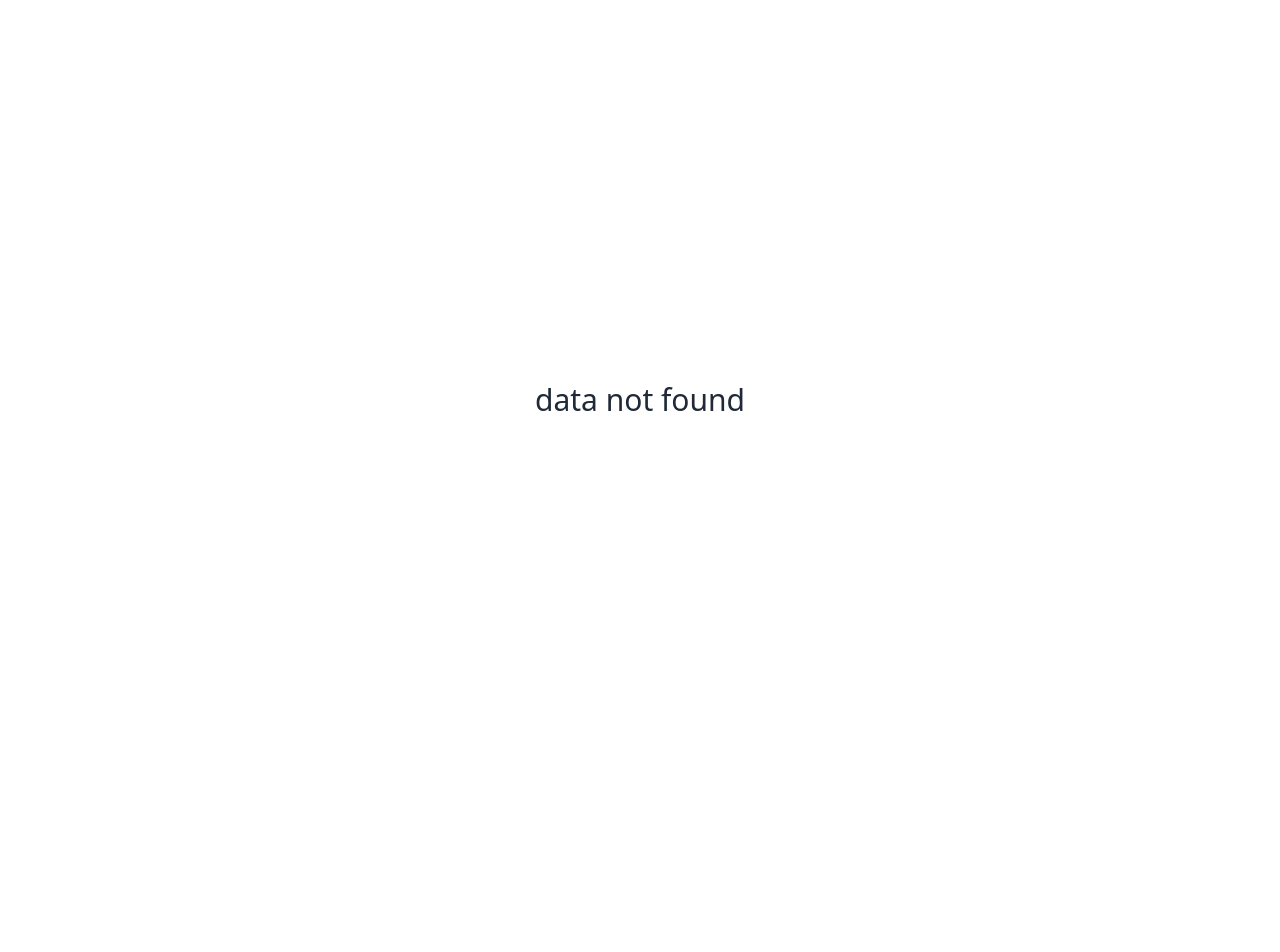
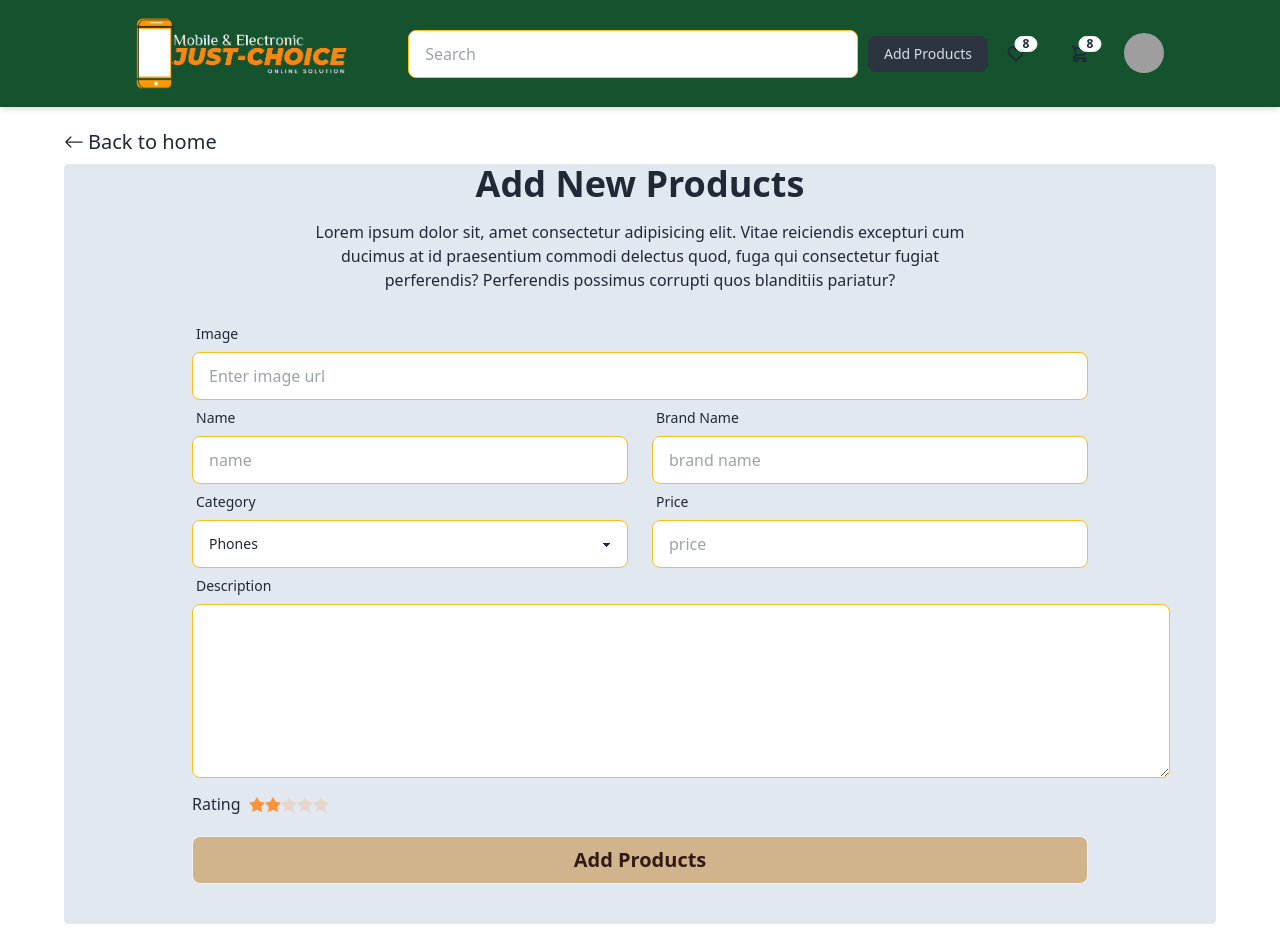
Before and after one commit to Jahangir506/brand-shop-client-repo, a React (Vite) app: page /addProducts in a window 1280 px wide. Before the commit this address had no page. Shown: the top 952 px of the page. Before the commit the page ends 800 px from the top, so only its background shows below. Built offline with nearby package versions, Linux system fonts and the light colour scheme; grey boxes are pictures that could not be loaded.

Commit message:
add product router create

```diff
--- a/package.json
+++ b/package.json
@@ -20,7 +20,8 @@
     "react-router-dom": "^6.17.0",
     "react-slick": "^0.29.0",
     "react-slideshow-image": "^4.3.0",
-    "sort-by": "^0.0.2"
+    "sort-by": "^0.0.2",
+    "sweetalert2": "^11.7.32"
   },
   "devDependencies": {
     "@types/react": "^18.2.15",
--- a/src/components/Shared/Header/Navbar.jsx
+++ b/src/components/Shared/Header/Navbar.jsx
@@ -9,7 +9,7 @@ const Navbar = () => {
         <NavLink
           to="/"
           className={({ isActive, isPending }) =>
-            isPending ? "pending" : isActive ? "active" : ""
+            isPending ? "pending" : isActive ? "bg-orange-500" : ""
           }
         >
           Home
@@ -82,7 +82,7 @@ const Navbar = () => {
           <input
             type="text"
             placeholder="Search"
-            className="input input-bordered w-[450px] bg-slate-200"
+            className="input input-bordered w-[450px] select-warning"
           />
         </div>
         <div className="w-1/2 navbar-end">
--- /dev/null
+++ b/src/pages/AddProductForm/AddProductForm.jsx
@@ -0,0 +1,204 @@
+import { BsArrowLeft } from "react-icons/bs";
+import { Link } from "react-router-dom";
+import Swal from "sweetalert2";
+import Footer from "../Footer/Footer";
+
+const AddProductForm = () => {
+  const handleAddProducts = (e) => {
+    e.preventDefault();
+    const form = e.target;
+    const name = form.name.value;
+    const chef = form.chef.value;
+    const supplier = form.supplier.value;
+    const taste = form.supplier.value;
+    const details = form.details.value;
+    const photo = form.photo.value;
+    const newCoffee = { name, chef, supplier, taste, details, photo };
+    console.log(newCoffee);
+
+    fetch(
+      "https://coffee-master-projects-bd2023-server-hcdcf6bwh-jahangir506.vercel.app/coffee",
+      {
+        method: "POST",
+        headers: {
+          "content-type": "application/json",
+        },
+        body: JSON.stringify(newCoffee),
+      }
+    )
+      .then((res) => res.json())
+      .then((data) => {
+        console.log(data);
+        if (data.insertedId) {
+          Swal.fire({
+            title: "success!",
+            text: "Products Added Successfully",
+            icon: "success",
+            confirmButtonText: "ok",
+          });
+        }
+      });
+  };
+
+  return (
+    <>
+      <div className="mt-28 max-w-7xl mx-auto">
+        <div className="max-w-6xl mx-auto mt-32">
+            <Link to="/">
+              <h4 className="font-rancho text-xl flex items-center">
+                <BsArrowLeft/>
+                 <span className="ml-1">Back to home</span>
+                </h4>
+            </Link>
+          <div className="bg-slate-200 rounded mt-2 mb-20 pb-4">
+            <div className="text-center">
+              <h1 className="text-4xl font-semibold font-rancho">
+                Add New Products
+              </h1>
+              <p className="max-w-2xl mx-auto my-4">
+                Lorem ipsum dolor sit, amet consectetur adipisicing elit. Vitae
+                reiciendis excepturi cum ducimus at id praesentium commodi
+                delectus quod, fuga qui consectetur fugiat perferendis?
+                Perferendis possimus corrupti quos blanditiis pariatur?
+              </p>
+            </div>
+            <div className="max-w-4xl mx-auto">
+              <form onSubmit={handleAddProducts} className="my-6">
+                <div className="flex justify-between gap-6">
+                  <div className="form-control w-full">
+                    <label className="label">
+                      <span className="label-text">Image</span>
+                    </label>
+                    <label className="form-group">
+                      <input
+                        type="text"
+                        name="image"
+                        placeholder="Enter image url"
+                        className="input input-bordered w-full select-warning"
+                      />
+                    </label>
+                  </div>
+                </div>
+                <div className="flex justify-between gap-6">
+                  <div className="form-control w-1/2">
+                    <label className="label">
+                      <span className="label-text">Name</span>
+                    </label>
+                    <label className="form-group">
+                      <input
+                        type="text"
+                        name="name"
+                        placeholder="name"
+                        className="input input-bordered w-full select-warning"
+                      />
+                    </label>
+                  </div>
+                  <div className="form-control w-1/2">
+                    <label className="label">
+                      <span className="label-text">Brand Name</span>
+                    </label>
+                    <label className="form-group">
+                      <input
+                        type="text"
+                        name="brand"
+                        placeholder="brand name"
+                        className="input input-bordered select-warning w-full"
+                      />
+                    </label>
+                  </div>
+                </div>
+                <div className="flex justify-between gap-6">
+                  <div className="form-control w-1/2">
+                    <label className="label">
+                      <span className="label-text">Category</span>
+                    </label>
+                    <select className="select select-warning w-full">
+                      <option disabled selected>
+                        Phones
+                      </option>
+                      <option>Tablets</option>
+                      <option>Laptop</option>
+                      <option>Headphones</option>
+                      <option>Smart Watches</option>
+                      <option>Chargers</option>
+                    </select>
+                  </div>
+                  <div className="form-control w-1/2">
+                    <label className="label">
+                      <span className="label-text">Price</span>
+                    </label>
+                    <label className="form-group">
+                      <input
+                        type="text"
+                        name="price"
+                        placeholder="price"
+                        className="input input-bordered w-full select-warning"
+                      />
+                    </label>
+                  </div>
+                </div>
+                <div className="flex justify-between gap-6">
+                  <div className="form-control w-full">
+                    <label className="label">
+                      <span className="label-text">Description</span>
+                    </label>
+                    <label className="form-group ">
+                      <textarea
+                        name="description"
+                        id=""
+                        cols="115"
+                        rows="5"
+                        className="rounded-lg p-4 textarea textarea-warning"
+                      ></textarea>
+                    </label>
+                  </div>
+                </div>
+                <div className="flex gap-2 my-2 items-center w-1/2">
+                  <span>Rating</span>
+                  <div className="rating rating-sm">
+                    <input
+                      type="radio"
+                      name="rating-6"
+                      className="mask mask-star-2 bg-orange-400"
+                    />
+                    <input
+                      type="radio"
+                      name="rating-6"
+                      className="mask mask-star-2 bg-orange-400"
+                      checked
+                    />
+                    <input
+                      type="radio"
+                      name="rating-6"
+                      className="mask mask-star-2 bg-orange-400"
+                    />
+                    <input
+                      type="radio"
+                      name="rating-6"
+                      className="mask mask-star-2 bg-orange-400"
+                    />
+                    <input
+                      type="radio"
+                      name="rating-6"
+                      className="mask mask-star-2 bg-orange-400"
+                    />
+                  </div>
+                </div>
+                <div className="my-5">
+                  <input
+                    type="submit"
+                    value="Add Products"
+                    className="btn bg-[#D2B48C] hover:bg-[#f6d9b3] text-[#331A15] capitalize w-full font-rancho text-xl"
+                  ></input>
+                </div>
+              </form>
+            </div>
+          </div>
+        </div>
+      </div>
+      <Footer></Footer>
+    </>
+  );
+};
+
+export default AddProductForm;
--- a/src/routes/MainRouter.jsx
+++ b/src/routes/MainRouter.jsx
@@ -1,5 +1,6 @@
 import { createBrowserRouter } from "react-router-dom";
 import MainRoot from "../layouts/MainRoot";
+import AddProductForm from "../pages/AddProductForm/AddProductForm";
 import ErrorPage from "../pages/ErrorPage/ErrorPage";
 import Home from "../pages/Home/Home";
 
@@ -12,6 +13,10 @@ const MainRouter = createBrowserRouter([
             {
                 path: '/',
                 element: <Home></Home>
+            },
+            {
+                path: '/addProducts',
+                element: <AddProductForm></AddProductForm>
             }
         ]
     }
```
Also changed, not shown: 1 other file (tests, documents, lock files or other folders).
